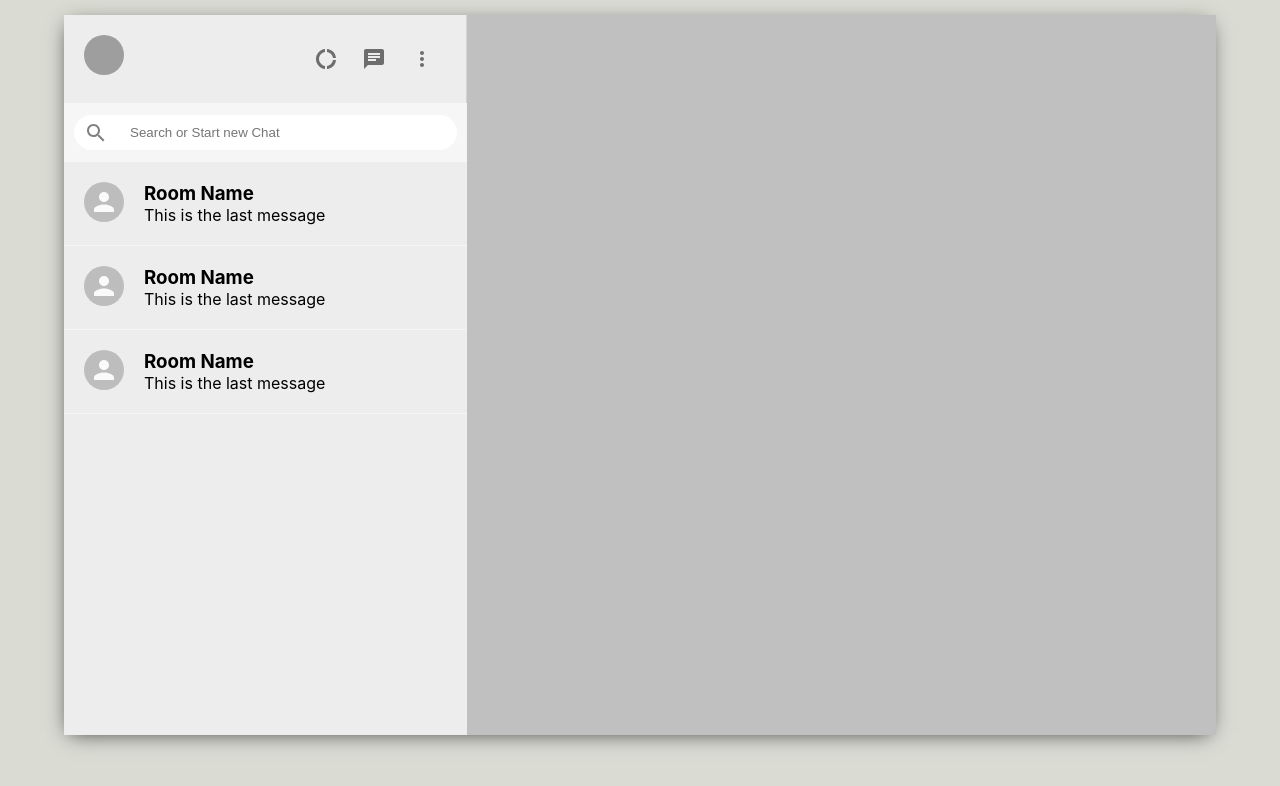
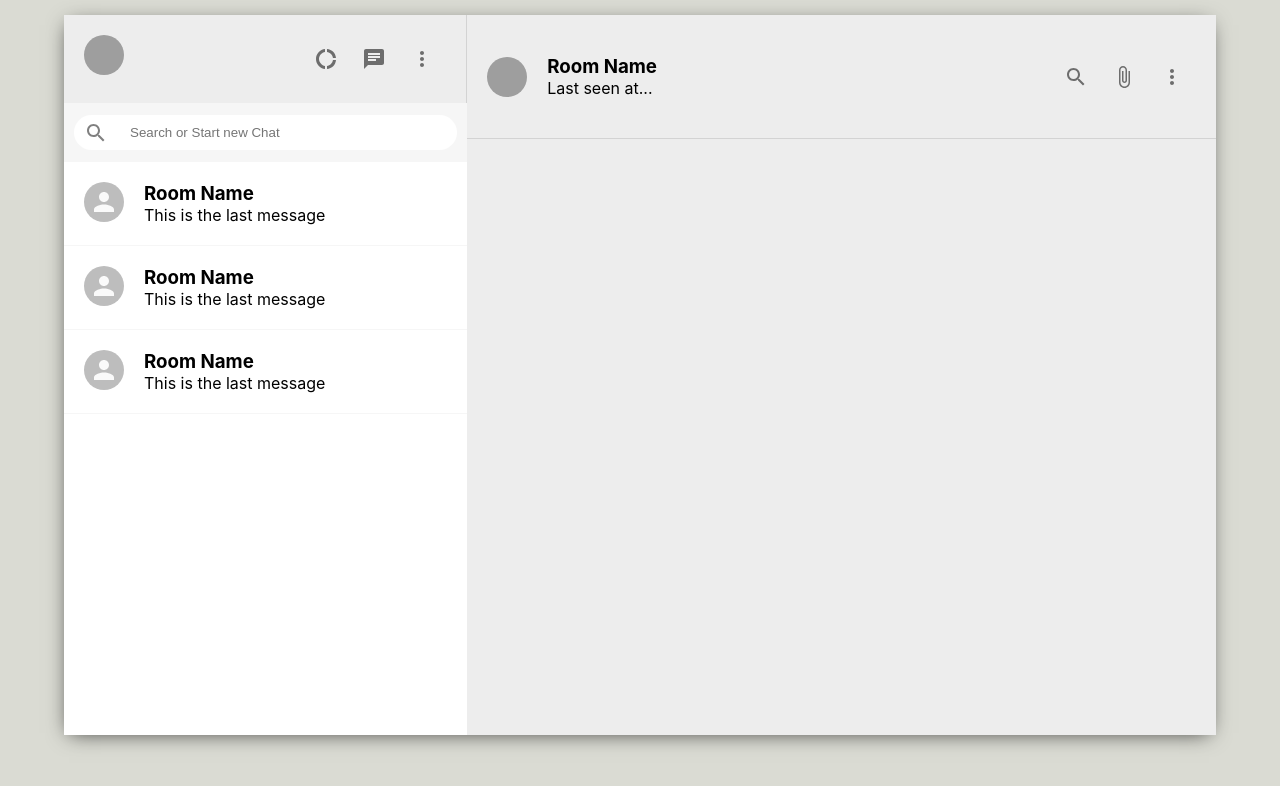
Before and after one commit to Mohib008/WhatsApp-clone, a React (Create React App) app: page / in a window 1280 px wide. Shown: the top 786 px of the page. Built offline with nearby package versions, Linux system fonts and the light colour scheme; grey boxes are pictures that could not be loaded.

Commit message:
chat section updated

```diff
--- a/src/Components/Chat.css
+++ b/src/Components/Chat.css
@@ -2,5 +2,16 @@
     display: flex;
     flex-direction: column;
     flex: 0.65;
-    background-color: silver;
 }
+
+.chat__header {
+    display: flex;
+    align-items: center;
+    padding: 20px;
+    border-bottom: 1px solid lightgray;
+}
+
+.chat__headerInfo {
+    padding: 20px;
+    flex: 1;
+}
--- a/src/Components/Chat.js
+++ b/src/Components/Chat.js
@@ -1,10 +1,35 @@
 import React from 'react';
+import { Avatar, IconButton } from "@material-ui/core";
+import MoreVertIcon from '@material-ui/icons/MoreVert';
+import AttachFileIcon from '@material-ui/icons/AttachFile';
+import SearchIcon from '@material-ui/icons/Search';
 import './Chat.css';
+//import { SearchOutlined } from '@material-ui/icons';
 
 function Chat() {
     return (
         <div className="chat">
 
+         <div className="chat__header">
+            <Avatar src="https://uploads.teamtreehouse.com/production/profile-photos/8288062/thumb_mohib1.jpg" alt="" />
+            <div className="chat__headerInfo">
+              <h3>Room Name</h3>
+              <p>Last seen at...</p>
+              </div>
+              <div className="chat__headerRight">
+                <IconButton>
+                 <SearchIcon />
+                </IconButton>
+
+                <IconButton>
+                  <AttachFileIcon />
+                </IconButton>
+
+                <IconButton>
+                 <MoreVertIcon />
+                </IconButton>
+             </div>
+           </div>
         </div>
     )
 }
--- a/src/Components/Sidebar.css
+++ b/src/Components/Sidebar.css
@@ -48,3 +48,9 @@
     outline-width: 0;
     margin-left: 10px;
 }
+
+.sidebar__chats {
+    flex: 1;
+    background-color: white;
+    overflow: scroll;
+}
--- a/src/Components/SidebarChat.css
+++ b/src/Components/SidebarChat.css
@@ -5,6 +5,15 @@
     border-bottom: 1px solid #f6f6f6;
 }
 
+.sidebarChat:hover {
+    background-color: #ebebeb;
+}
+
+.sidebarChat__info > h2 {
+    font-size: 16px;
+    margin-bottom: 8px;
+}
+
 .sidebarChat__info {
     margin-left: 20px;
 }
```
